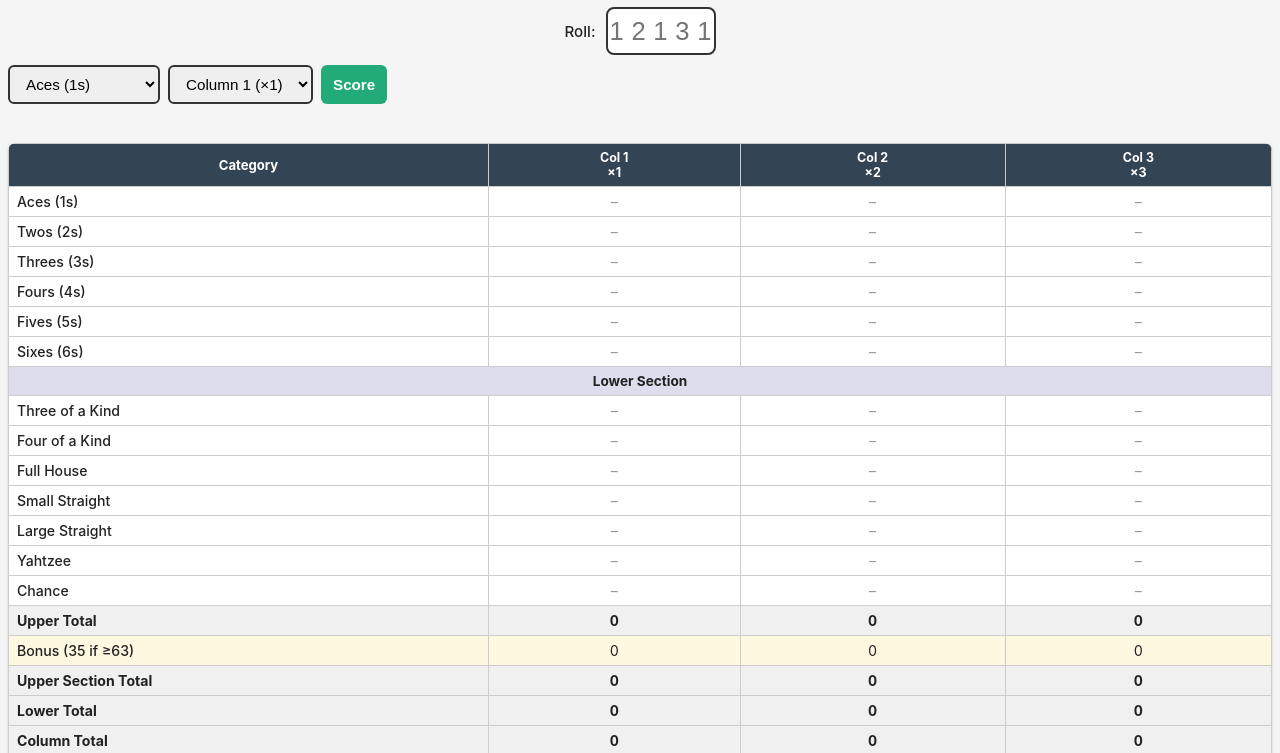
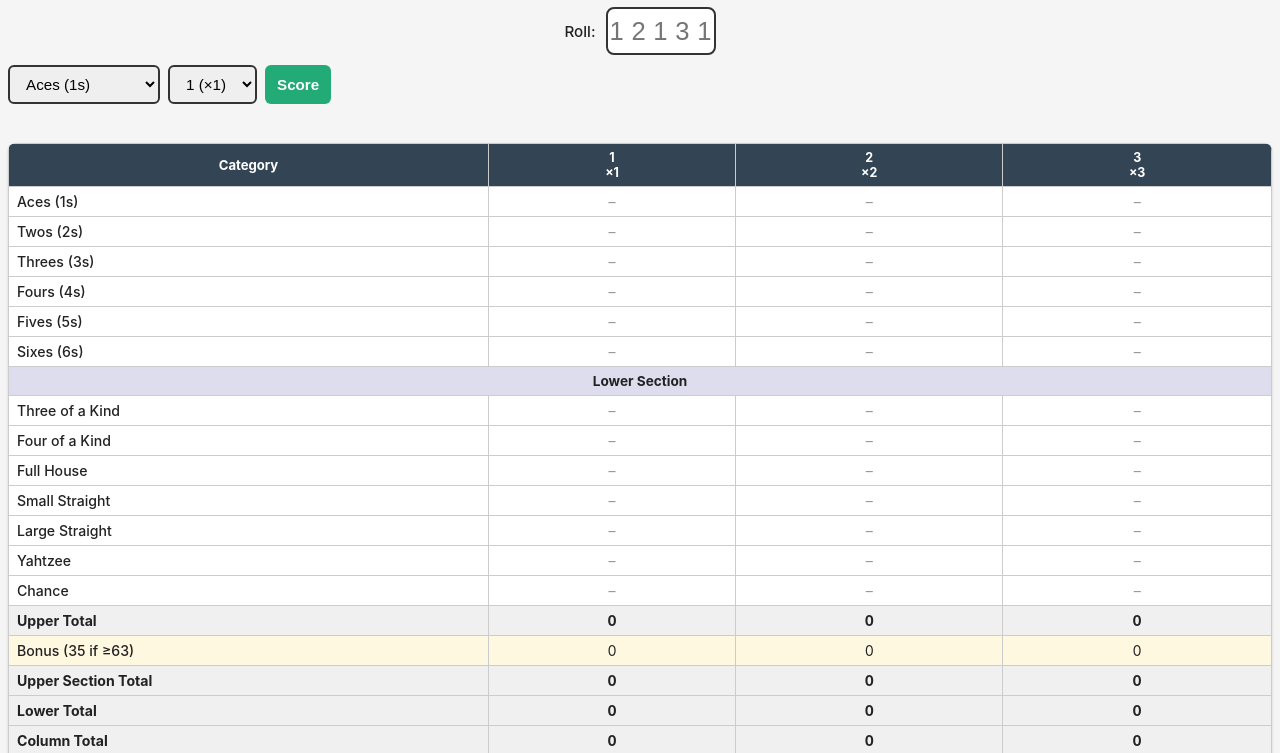
Before and after one commit to jmacdougall/ytsheet.github.io, a plain HTML site: page index.html in a window 1280 px wide. Shown: the part 46-799 px from the top of the page. Drawn offline with Linux system fonts and the light colour scheme.

Commit message:
Update index.html
Corrected names of sub-games and the dropdown

```diff
--- a/index.html
+++ b/index.html
@@ -43,9 +43,9 @@ tr.grand-row td { background: #345; color: #fff; font-size: 1.05em; font-weight:
 <div class="controls">
   <select id="category"></select>
   <select id="column">
-    <option value="0">Column 1 (×1)</option>
-    <option value="1">Column 2 (×2)</option>
-    <option value="2">Column 3 (×3)</option>
+    <option value="0">1 (×1)</option>
+    <option value="1">2 (×2)</option>
+    <option value="2">3 (×3)</option>
   </select>
   <button id="scoreBtn" onclick="scoreDice()">Score</button>
 </div>
@@ -56,9 +56,9 @@ tr.grand-row td { background: #345; color: #fff; font-size: 1.05em; font-weight:
 <thead>
 <tr>
   <th style="width:38%">Category</th>
-  <th class="col-header">Col 1<br>×1</th>
-  <th class="col-header">Col 2<br>×2</th>
-  <th class="col-header">Col 3<br>×3</th>
+  <th class="col-header">1<br>×1</th>
+  <th class="col-header">2<br>×2</th>
+  <th class="col-header">3<br>×3</th>
 </tr>
 </thead>
 <tbody id="tbody"></tbody>
```
